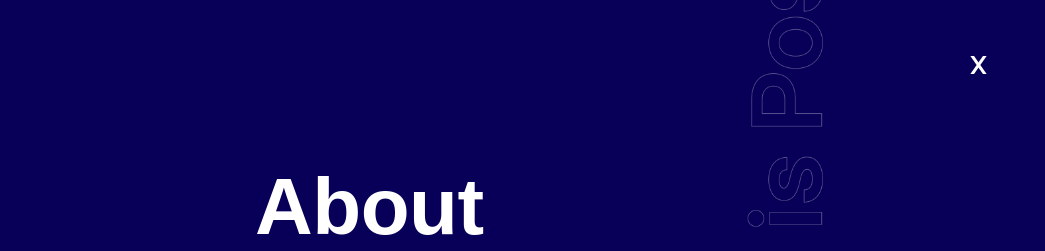
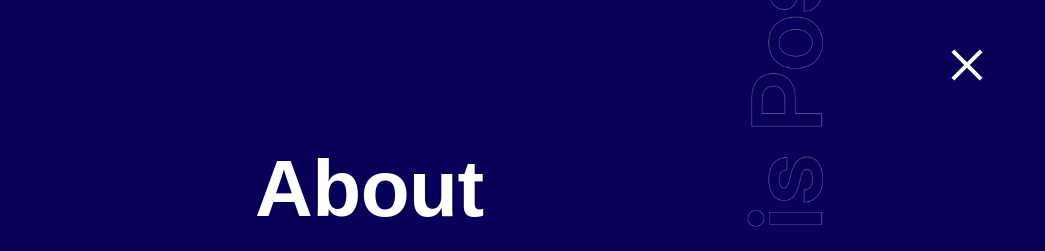
Before and after one commit to tglhell/anchors_biz, a plain HTML site: page index.html in a window 1280 px wide. Both pictures are taken after a click on the link "메뉴". Shown: the top 251 px of the page, 235-1280 px from the left. Drawn offline with Linux system fonts and the light colour scheme; a web font is replaced by a local one.

Commit message:
* gnb modify *

```diff
--- a/assets/css/common.css
+++ b/assets/css/common.css
@@ -376,35 +376,33 @@ caption {
 .footer .company-info strong {display:block;margin-bottom:10px;font-size:12px;font-weight:700;}
 
 /** jsjs header navi **/
-.nav {overflow:hidden;position:absolute;top:0;right:58px;width:60px;height:90px;transition:0.5s;z-index:5;text-align:left;}
+.nav {position:absolute;top:0;right:0;width:60px;height:90px;padding: 35px 58px 0 0;transition:0.5s;z-index:5;text-align:left;}
 .nav:before {opacity:0;content:'';position:absolute;top:0;bottom:0px;left:0;right:0;background:#080058;}
 .nav:after {content:'';display:inline-block;height:100%;vertical-align:middle;}
 .nav.on {width:100vw;height:100vh;}
 .nav.on:before {opacity:1;animation:triangle-box .7s ease;}
-.nav .btn-menu {position:relative;z-index:3;float:right;width:60px;height:60px;margin-top:35px;font-size:0;text-align:right;line-height:60px;}
+.nav .btn-menu {position:relative;z-index:3;float:right;width:60px;height:60px;font-size:0;text-align:right;line-height:60px;}
 .nav .btn-menu:before {content:'';display:inline-block;height:100%;vertical-align:middle;}
-.nav .btn-menu span {position:relative;overflow:hidden;display:inline-block;width:60px;height:18px;vertical-align:middle;}
+.nav .btn-menu span {position:relative;overflow:hidden;display:inline-block;width:60px;height:60px;vertical-align:middle;}
 .nav .btn-menu span em {position:relative;display:block;line-height:18px;}
 .nav .btn-menu span:after,
 .nav .btn-menu span em:before,
-.nav .btn-menu span em:after {content:'';position:absolute;top:50%;left:50%;-webkit-transform:rotate(35deg);transform:rotate(35deg);width:3px;height:24px;margin-left:6px;background:#080062;}
-.nav .btn-menu span:after {top:-3px;}
-.nav .btn-menu span em:before {top:-3px;margin-left:13px;}
-.nav .btn-menu span em:after {top:-3px;margin-left:20px;}
+.nav .btn-menu span em:after {content:'';transition:all .7s cubic-bezier(0.86, 0, 0.07, 1);position:absolute;top:50%;right:0;width:40px;height:4px;background:#080062;}
+.nav .btn-menu span:after {top:0;}
+.nav .btn-menu span em:before {top:12px;}
+.nav .btn-menu span em:after {top:24px;width:20px;}
 .nav .btn-menu img{vertical-align:middle;}
 .nav .btn-menu.other span:after,
 .nav .btn-menu.other span em:before,
 .nav .btn-menu.other span em:after {background:#fff;}
-.nav.on .btn-menu {margin-right:38px;}
-.nav.on .btn-menu span:after {-webkit-transform:rotate(35deg);transform:rotate(35deg);margin-left:0;}
+.nav.on .btn-menu span:after {-webkit-transform:rotate(-45deg);transform:rotate(-45deg);top:30px;background-color:#fff;}
+.nav.on .btn-menu span:after,
 .nav.on .btn-menu span em {margin-top:-2px;}
-.nav.on .btn-menu span:after {top:-5px;}
-.nav.on .btn-menu span:after,
-.nav.on .btn-menu span em:after {height:28px;background:#fff;}
-.nav.on .btn-menu span em:before {opacity:0;margin-left:0;}
-.nav.on .btn-menu span em:after {-webkit-transform:rotate(-35deg);transform:rotate(-35deg);margin-left:0;}
+.nav.on .btn-menu span em:after {top:30px;background:#fff;}
+.nav.on .btn-menu span em:before {transition:all .5s ease-in;opacity:0;}
+.nav.on .btn-menu span em:after {-webkit-transform:rotate(45deg);transform:rotate(45deg);width:40px;}
 .nav.on .btn-menu:hover span:after,
-.nav.on .btn-menu:hover span em:after {background-color:#01c8ff;}
+.nav.on .btn-menu:hover span em:after {transition:all .5s cubic-bezier(0.895, 0.03, 0.685, 0.22);background-color:#01c8ff;}
 .nav .nav-mid-cont {display:inline-block;vertical-align:middle;}
 .nav .menu {transition:none;opacity:0;z-index:-1;display:inline-block;padding-left:490px;vertical-align:middle;}
 .nav .menu li:nth-child(odd) {opacity:0;-webkit-transform:translateX(-30px);transform:translateX(-30px);}
--- a/assets/js/common.js
+++ b/assets/js/common.js
@@ -21,7 +21,7 @@ jQuery.event.add(window, 'load', function () {
 				clearInterval(swiperIdxChk);
 			} else {
 				if (winWid > 767) {
-					$(this).parent().css('right', '58px');
+					$(this).parent().css('right', '0');
 				} else {
 					$(this).parent().css({'right':'0', 'height':'60px'});
 				}
```
